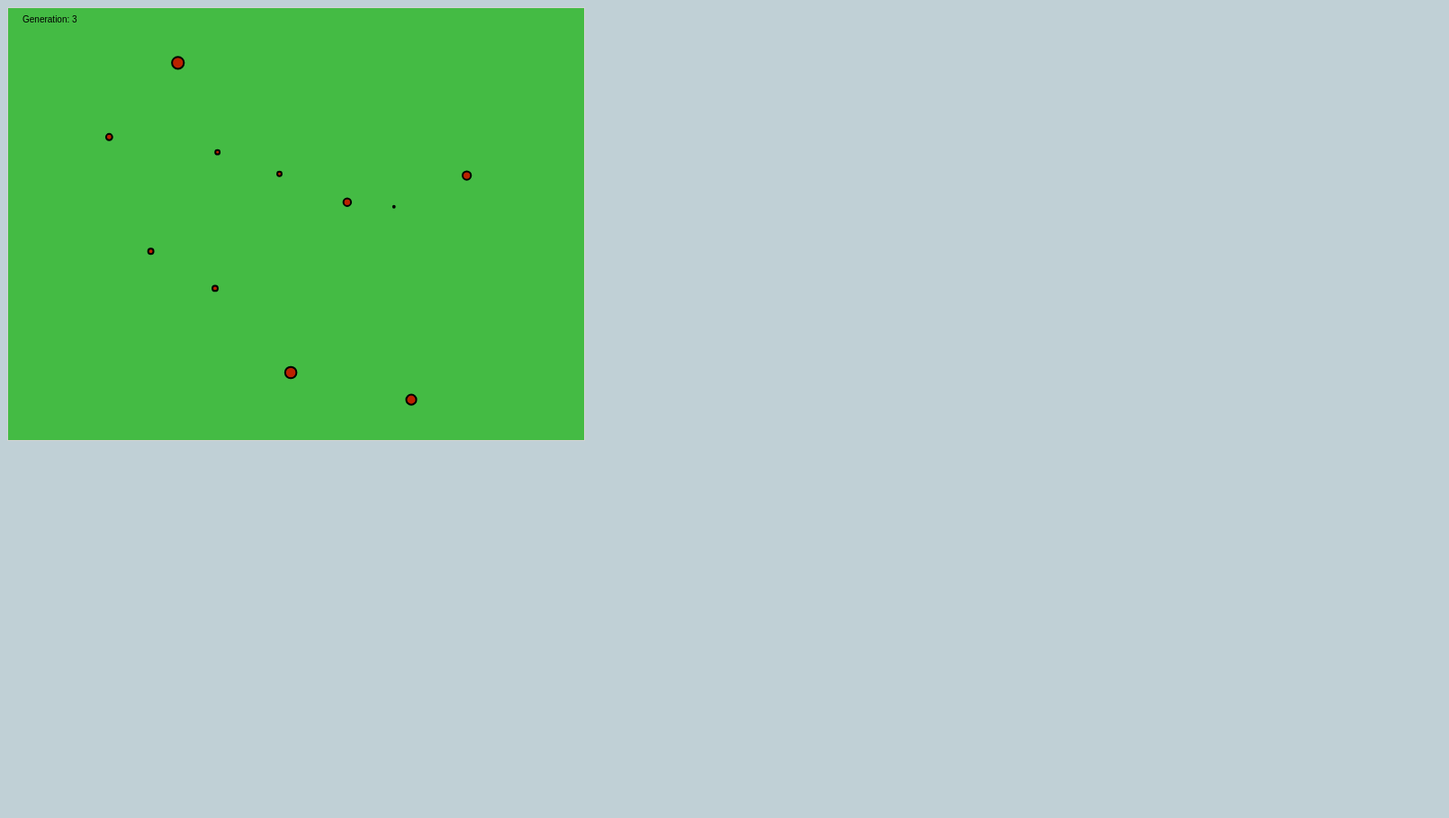
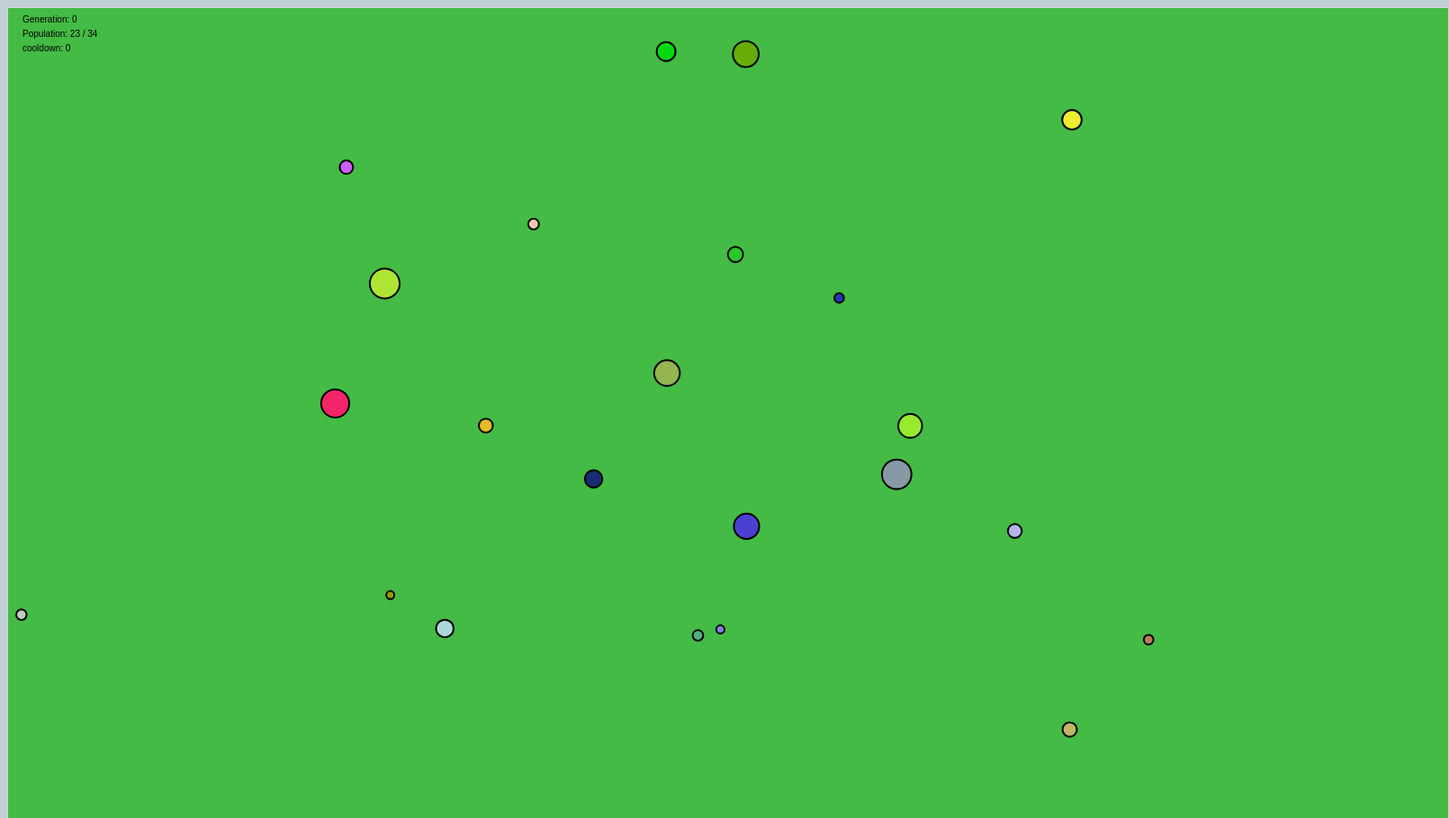
Before and after one commit to AbstractAlgebra/JSEvolution, a plain HTML site: page index.html in a window 1280 px wide. Shown: the whole page at 90% size, 1610 px wide, since content can reach past the window. Before the commit the page ends 800 px from the top, so only its background shows below. Drawn offline with Linux system fonts and the light colour scheme.

Commit message:
added random colours, made children have same colour (with minor difference) from parent, added a killing cooldown

```diff
--- a/actor.js
+++ b/actor.js
@@ -6,8 +6,9 @@ var Actor = function(world, x, y)
 	this.world = world;
 	this.x = x;
 	this.y = y;
-	this.size = 2 + Math.random() * 5;
+	this.size = 4 + Math.random() * 13;
 	this.speed = 0.5 + Math.random() * 2.3;
+	this.color = [Math.random() * 255, Math.random() * 255, Math.random() * 255];
 	this.newRandomTarget();
 };
 
@@ -27,14 +28,15 @@ Actor.prototype.update = function(world)
 		this.y += (this.targety - this.y) * scale;
 	}
 
-	var collisions = this.world.collisions(this.x, this.y, this.size);
-	for (var i = 0; i < collisions.length; ++i)
+	if (this.world.canKill())
 	{
-		if (this.size > collisions[i].size && collisions[i].alive)
+		var collisions = this.world.collisions(this.x, this.y, this.size);
+		for (var i = 0; i < collisions.length; ++i)
 		{
-			collisions[i].alive = false;
-			//this.size += collisions[i].size;
-			//this.size += collisions[i].size;
+			if (this != collisions[i] && this.size <= collisions[i].size)
+			{
+				this.alive = false;
+			}
 		}
 	}
 };
@@ -43,7 +45,7 @@ Actor.prototype.draw = function(context)
 {
 	context.beginPath();
 	context.arc(this.x, this.y, this.size, 0, 2*Math.PI);
-	context.fillStyle = "#BB2200";
+	context.fillStyle = rgb(this.color[0], this.color[1], this.color[2]);
 	context.fill();
 	context.lineWidth = 2;
 	context.strokeStyle = "#000000";
@@ -54,7 +56,10 @@ Actor.prototype.reproduce = function(context)
 {
 	var child = new Actor(this.world, this.x, this.y);
 	child.speed = this.speed * variancem(0.3);
-	child.size = this.speed * variancem(0.3);
+	child.size = Math.min(23, this.size * variancem(0.3));
+	child.color[0] = this.color[0] * variancem(0.15);
+	child.color[1] = this.color[1] * variancem(0.15);
+	child.color[2] = this.color[2] * variancem(0.15);
 	return child;
 };
 
--- a/index.html
+++ b/index.html
@@ -15,7 +15,7 @@
 
 <body onLoad = initialize() bgcolor="#C0D0D6">
 	<div id="canvas_div" style="position:relative; width:640px; height:480px;float:left;">
-		<canvas id="canvas" width="640" height="480" style="border:1px solid #d3d3d3;">
+		<canvas id="canvas" width="1600" height="900" style="border:1px solid #d3d3d3;">
 			Your browser does not support the canvas element.
 		</canvas>
 	</div>
--- a/main.js
+++ b/main.js
@@ -13,8 +13,8 @@ function initialize()
 	world = new World(canvas.width, canvas.height);
 
 	// set up animation loop
-	drawAnimId = setInterval(redraw, 30);
-	updateAnimId = setInterval(update, 3);
+	drawAnimId = setInterval(redraw, 32);
+	updateAnimId = setInterval(update, 16);
 }
 
 function update()
--- a/utils.js
+++ b/utils.js
@@ -16,3 +16,17 @@ function variancem(difference)
 {
 	return variancea(1, difference);
 }
+
+function clamp(x, min, max)
+{
+	return Math.max(min, Math.min(x, max));
+}
+
+function rgb(r, g, b)
+{
+	function adjust(x)
+	{
+		return clamp(Math.floor(x), 0, 255);
+	}
+	return "rgb(" + adjust(r) + "," + adjust(g) + "," + adjust(b) + ")";
+}
--- a/world.js
+++ b/world.js
@@ -1,17 +1,18 @@
 "use strict";
 
-const targetpop = 23;
+const targetpop = 34;
 
 var World = function(width, height)
 {
 	this.width = width;
 	this.height = height;
 	this.actors = [];
-	for (var i = 0; i < 20; ++i)
+	for (var i = 0; i < targetpop; ++i)
 	{
 		this.actors.push(new Actor(this, Math.random() * width, Math.random() * height));
 	}
 	this.generation = 0;
+	this.cooldown = 32;
 };
 
 World.prototype.update = function()
@@ -26,7 +27,7 @@ World.prototype.update = function()
 	}
 	// if the pop is half the target pop, we treat this as the end of a
 	// a generation and all survivors will reproduce to start the next one
-	if (this.actors.length <= 10)//targetpop / 2)
+	if (this.actors.length <= targetpop / 2)
 	{
 		const oldlen = this.actors.length;
 		for (var i = 0; i < oldlen; ++i)
@@ -34,6 +35,12 @@ World.prototype.update = function()
 			this.actors.push(this.actors[i].reproduce());
 		}
 		++this.generation;
+		this.cooldown = 64;
+	}
+
+	if (this.cooldown > 0)
+	{
+		--this.cooldown;
 	}
 };
 
@@ -42,13 +49,15 @@ World.prototype.draw = function(context)
 	context.fillStyle = "#44BB44";
 	context.fillRect(0, 0, canvas.width, canvas.height);
 
-	context.fillStyle = "#000000";
-	context.fillText("Generation: " + this.generation, 16, 16);
-
 	for (var i = 0; i < this.actors.length; ++i)
 	{
 		this.actors[i].draw(context);
 	}
+
+	context.fillStyle = "#000000";
+	context.fillText("Generation: " + this.generation, 16, 16);
+	context.fillText("Population: " + this.actors.length + " / " + targetpop, 16, 32);
+	context.fillText("cooldown: " + this.cooldown, 16, 48);
 };
 
 World.prototype.collisions = function(x, y, radius)
@@ -66,4 +75,9 @@ World.prototype.collisions = function(x, y, radius)
 	return out;
 };
 
+World.prototype.canKill = function()
+{
+	return this.cooldown == 0;
+};
+
 World.prototype
```
